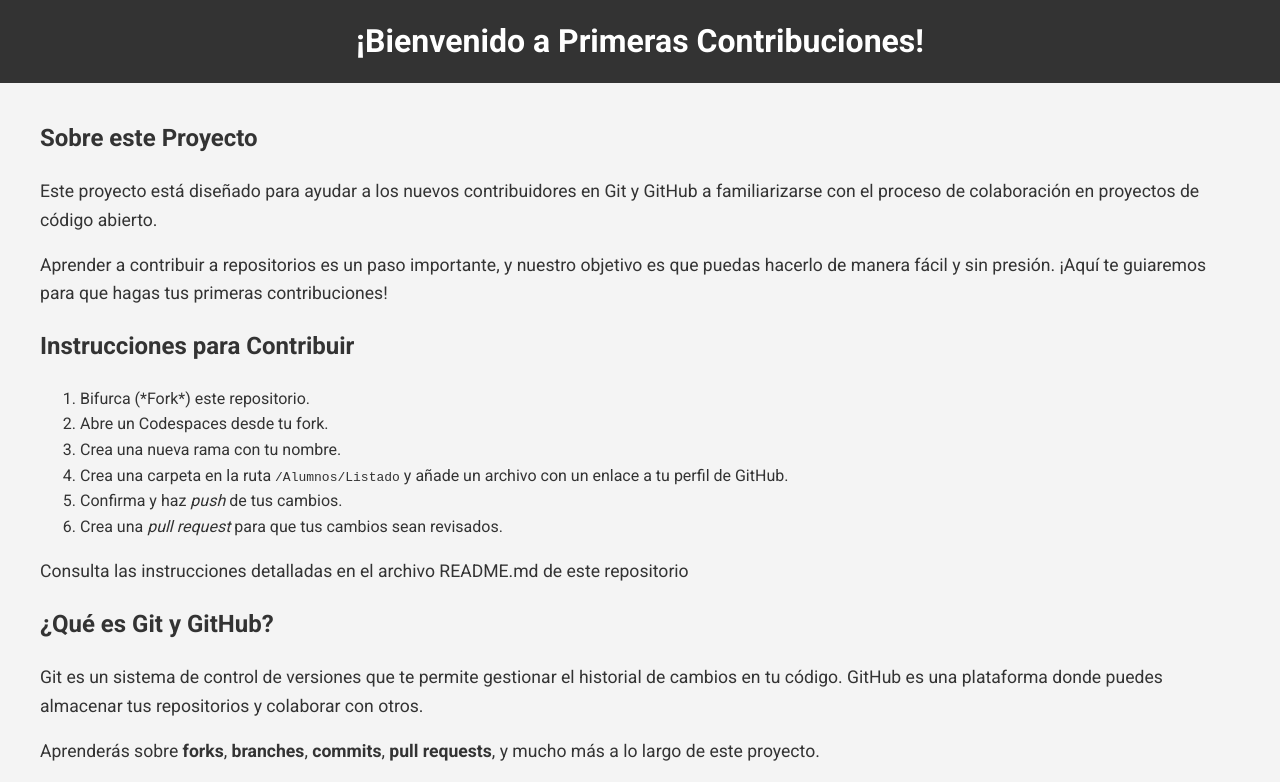
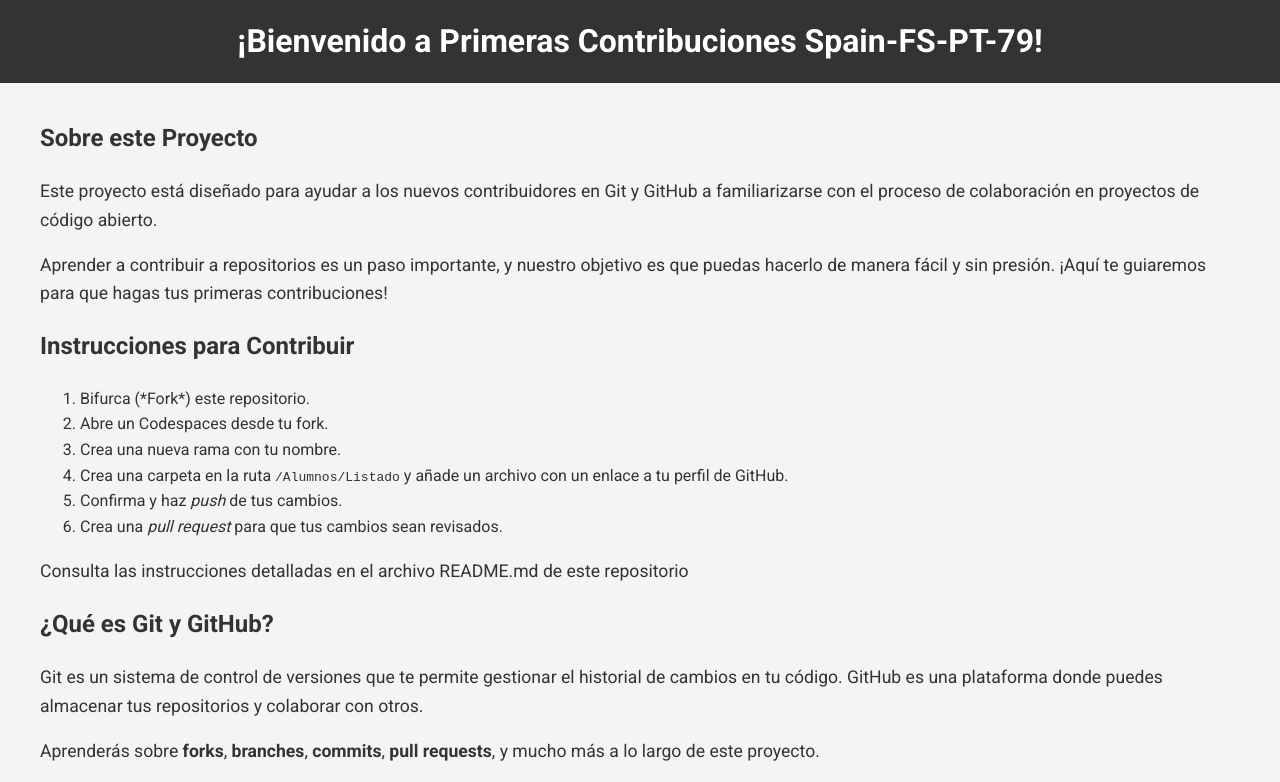
Before and after one commit to EduardoHernandezGuzman/Contribuciones-iniciales-Spain-FS-PT-79, a plain HTML site: page index.html in a window 1280 px wide. Shown: the top 782 px of the page. Drawn offline with Linux system fonts and the light colour scheme.

Commit message:
Actualizado index

```diff
--- a/index.html
+++ b/index.html
@@ -52,7 +52,7 @@
 <body>
 
     <header>
-        <h1>¡Bienvenido a Primeras Contribuciones!</h1>
+        <h1>¡Bienvenido a Primeras Contribuciones Spain-FS-PT-79!</h1>
     </header>
 
     <div class="container">
```
